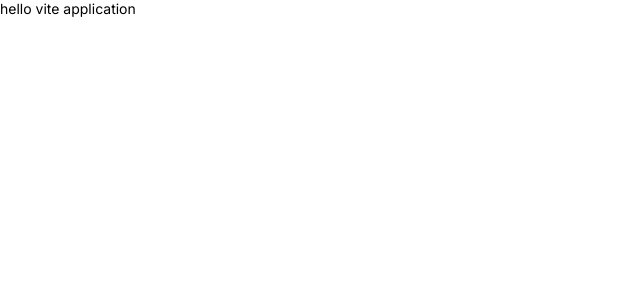
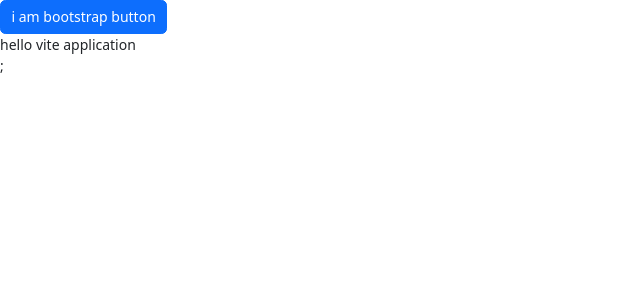
Before and after one commit to artemmarkaryan/exlex-frontend, a React (Vite) app: page / in a window 1280 px wide. Shown: the top 300 px of the page, without its empty margins (0-640 px from the left). Built offline with nearby package versions, Linux system fonts and the light colour scheme.

Commit message:
bootstrap added

```diff
--- a/package.json
+++ b/package.json
@@ -34,9 +34,11 @@
   "dependencies": {
     "@typescript-eslint/eslint-plugin": "^5.12.1",
     "@vitejs/plugin-react": "^3.1.0",
+    "bootstrap": "^5.2.3",
     "eslint": "^8.12.0",
     "eslint-config-prettier": "^8.5.0",
     "react": "^18.2.0",
+    "react-bootstrap": "^2.7.2",
     "react-dom": "^18.2.0",
     "react-router-dom": "^6.9.0"
   }
--- a/src/App/index.jsx
+++ b/src/App/index.jsx
@@ -1,3 +1,14 @@
+import Button from 'react-bootstrap/Button';
+
+function MyButton() {
+  return (
+    <Button variant="primary">Click me</Button>
+  );
+}
+
 export const App = () => {
-    return <div>hello vite application</div>;
+    return <>
+        <Button>i am bootstrap button</Button>
+        <div>hello vite application</div>;
+    </>
 };
--- a/src/index.jsx
+++ b/src/index.jsx
@@ -2,6 +2,8 @@ import { StrictMode } from 'react';
 import { createRoot } from 'react-dom/client';
 import { App } from '@/App';
 import './styles.scss';
+import 'bootstrap/dist/css/bootstrap.min.css';
+import 'bootstrap/dist/css/bootstrap.min.css';
 
 const root = createRoot(document.getElementById('root'));
 
```
Also changed, not shown: 1 other file (tests, documents, lock files or other folders).
